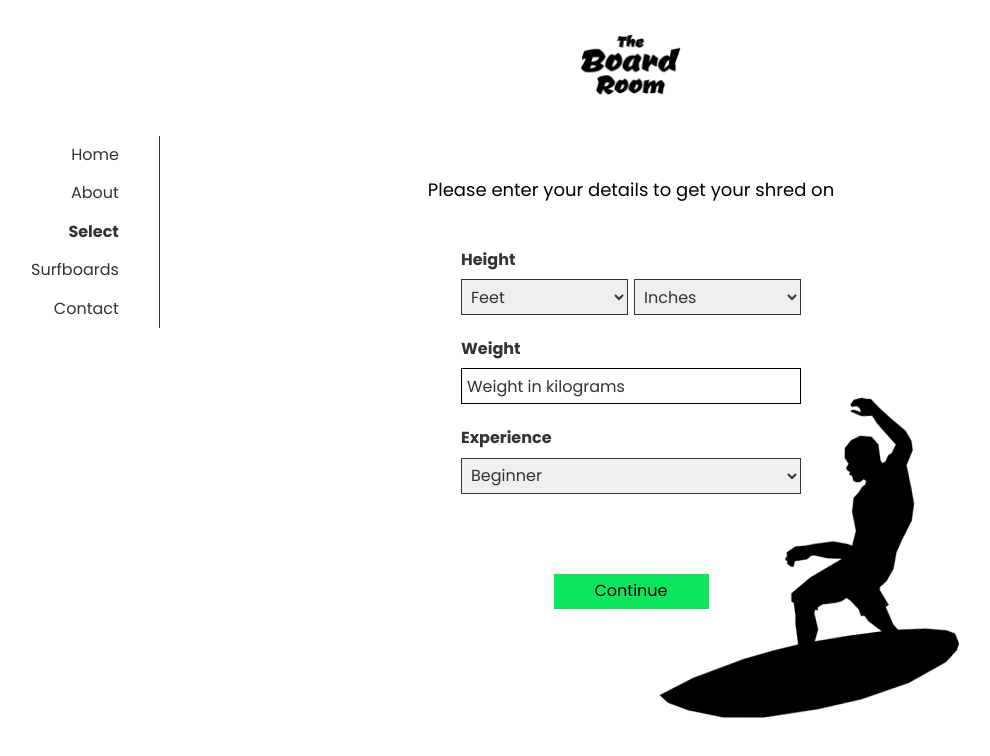
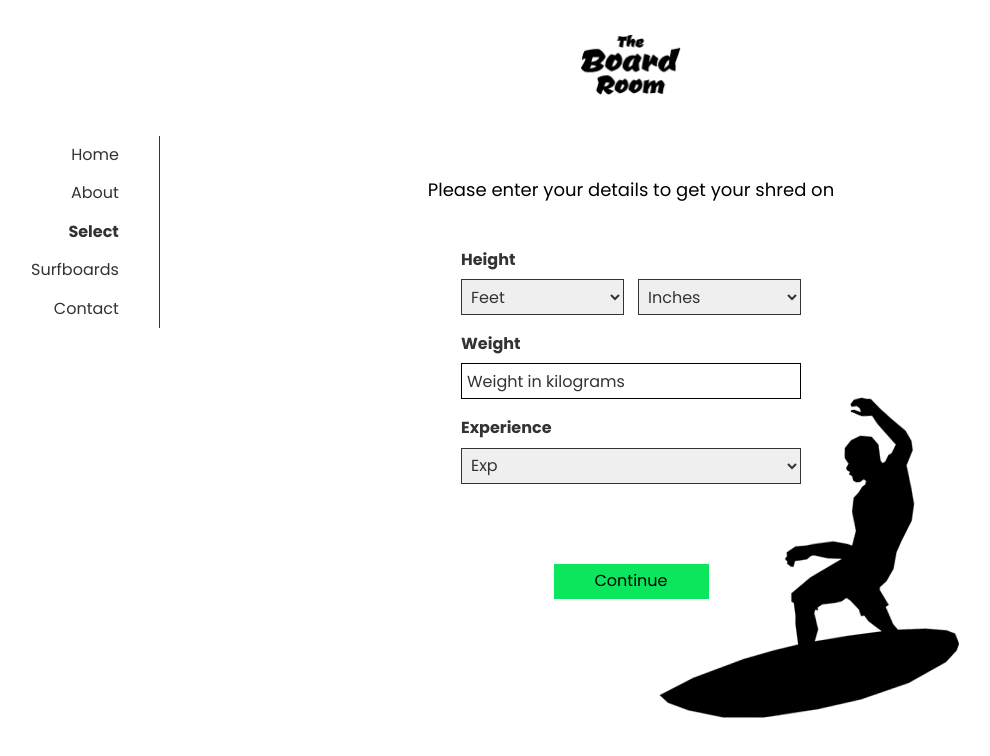
Before and after one commit to chris-schnitzer/boardroom, a React (Create React App) app: page /Select in a window 1280 px wide. Shown: the top 756 px of the page, without its empty margins (9-999 px from the left). Built offline with nearby package versions, Linux system fonts and the light colour scheme.

Commit message:
Validation added

```diff
--- a/src/pages/Select.css
+++ b/src/pages/Select.css
@@ -44,20 +44,24 @@ form {
 
 .height {
 	width: 340px;
+	overflow: hidden;
+}
+
+.feet-wrap, .inches-wrap {
+	width:156px;
+	float: left;
+}
+
+.inches-wrap {
+	margin-left: 21px;
 }
 
 
 .flex-item {
-	width: 160px;
+	width: 156px;
 	height: 34px;
-	margin: 0 auto 25px auto;
+	margin: 0 auto 0 auto;
 	padding-left: 5px;
-}
-
-
-.flex-item:nth-child(2) {
-	margin-left: 6px;
-
 }
 
 .bg-select input{
@@ -65,7 +69,7 @@ form {
 	padding:0 0 0 0;
 	width: 333px;
 	height: 34px;
-	margin: 0 auto 25px auto;
+	margin: 0 auto 0 auto;
 	border: 1px solid ;
 	padding-left: 5px;
 }
@@ -78,17 +82,24 @@ select {
 	color: #333;
 }
 
-.full-length {
+.full-width {
 	display: block;
 	width: 333px;
 	height: 34px;
-	margin: 0 auto 25px auto;
+	margin: 0 auto 0 auto;
 	padding-left: 5px;
 }
 
 input, select, button, a {
 	outline-color: #444;
 	outline-offset: ;
+}
+
+.error {
+	font-size: 15px;
+	text-align: left;
+	margin:10px 0 20px 0;
+	color: rgb(255, 70, 30);
 }
 
 .bg-select button {
@@ -126,8 +137,15 @@ input, select, button, a {
 		margin-right: 2%;
 	}
 
+	.feet-wrap, .inches-wrap {
+		width: 48%;
+		margin-left: 1%;
+		margin-right: 1%;
+
+	}
+
 	.flex-item {
-		width: 48%;
+
 	}
 
 	.flex-item:nth-child(2) {
@@ -144,11 +162,16 @@ input, select, button, a {
 /*		padding-left: 5px;*/
 	}
 
-	.full-length {
+	.full-width {
 		width: 96%;
 		margin-right: 2%;
 		margin-left: 2%;
 	}
+
+	.weight p, .exp p {
+		margin-left: 5px;
+	}
+
 }
 
 
--- a/src/pages/Select.js
+++ b/src/pages/Select.js
@@ -3,25 +3,67 @@ import './Select.css';
 
 export default function Select() {
 
-	const [weight, setWeight] =  useState('');
+	const initialValues = { heightFeet: "", heightInches: "", weight: "", exp: "" };
+	const [formValues, setFormValues] = useState(initialValues);
+	const [formErrors, setFormErrors] = useState({});
+	const [isSubmitted, setIsSubmitted] = useState(false);
 
 	function handleSubmit(e) {
 		e.preventDefault();
-		setWeight('');
+		setFormErrors(validate(formValues));
+		setIsSubmitted(true);
+	}
+
+	function handleChange(e) {
+		const { name, value } = e.target;
+		setFormValues({ ...formValues, [name]: value });
+		console.log(formValues.heightInches);
+	}
+
+	function validate(values) {
+		const errors = {};
+		if(!values.heightFeet) {
+			errors.heightFeet = "Feet required";
+		}
+		if(!values.heightInches) {
+			errors.heightInches = "Inches required";
+		}
+		if(!values.weight) {
+			errors.weight = "Weight is required";
+		} else if(isNaN(values.weight)) {
+			errors.weight = "Please enter a number";
+		}
+		if(!values.exp) {
+			errors.exp = "Exp is required";
+		}
+		return errors;
 	}
 
 	return(
 		<div className="bg-select">
+			{/*if length equals 0 and is submitted */}
+			{Object.keys(formErrors).length === 0 && isSubmitted ?
+			(<div className="msg-success">
+				<h2>
+					Your sled will be with you shortly
+				</h2>
+			</div>) : <></>}
 
 			<main className="select-wrap">
 				<p className="form-title">Please enter your details to get your shred on</p>
 
-				<form>
+				<form onSubmit={handleSubmit}>
 
 					<label className="label-height">Height</label>
 
 					<div className="height">
-						<select className="flex-item">
+						<div className="feet-wrap">
+							<select
+								className="flex-item"
+								value={formValues.heightFeet}
+								onChange={handleChange}
+								name="heightFeet"
+							>
 								<option value="">Feet</option>
 								<option value="1">1</option>
 								<option value="2">2</option>
@@ -31,7 +73,16 @@ export default function Select() {
 								<option value="6">6</option>
 								<option value="7">7</option>
 							</select>
-						<select className="flex-item">
+							<p className="error error-height">{formErrors.heightFeet}</p>
+						</div>
+
+						<div className="inches-wrap">
+							<select
+								className="flex-item"
+								value={formValues.heightInches}
+								onChange={handleChange}
+								name="heightInches"
+							>
 								<option value="">Inches</option>
 								<option value="1">1</option>
 								<option value="2">2</option>
@@ -45,34 +96,43 @@ export default function Select() {
 								<option value="10">10</option>
 								<option value="11">11</option>
 							</select>
+							<p className="error error-height">{formErrors.heightInches}</p>
+						</div>
+
 					</div>
 
 
-
+					<div className="weight">
 						<label className="label-weight">Weight</label>
 
 						<input
+							className="full-width"
 							type="text"
 							name="weight"
 							autoComplete="off"
 							placeholder="Weight in kilograms"
-						onChange={function(event) {
-							const val = event.target.value;
-							setWeight(val);
-						}}
+							value={formValues.weight}
+							onChange={handleChange}
 						/>
-
-
-
-
+						<p className="error">{formErrors.weight}</p>
+					</div>
 					<label className="label-exp">Experience</label>
 
-					<select className="full-length">
-						<option value="">Beginner</option>
-						<option value="">Intermediate</option>
-						<option value="">Pro</option>
+					<div className="exp">
+						<select
+							className="full-width"
+							value={formValues.exp}
+							onChange={handleChange}
+							name="exp"
+						>
+							<option value="">Exp</option>
+							<option value="Beginner">Beginner</option>
+							<option value="Intermediate">Intermediate</option>
+							<option value="Pro">Pro</option>
 						</select>
-					<button onClick={handleSubmit}>Continue</button>
+						<p className="error">{formErrors.exp}</p>
+					</div>
+					<button type="submit">Continue</button>
 				</form>
 
 			</main>
```
Lines whose indentation alone changed are shown as unchanged.
